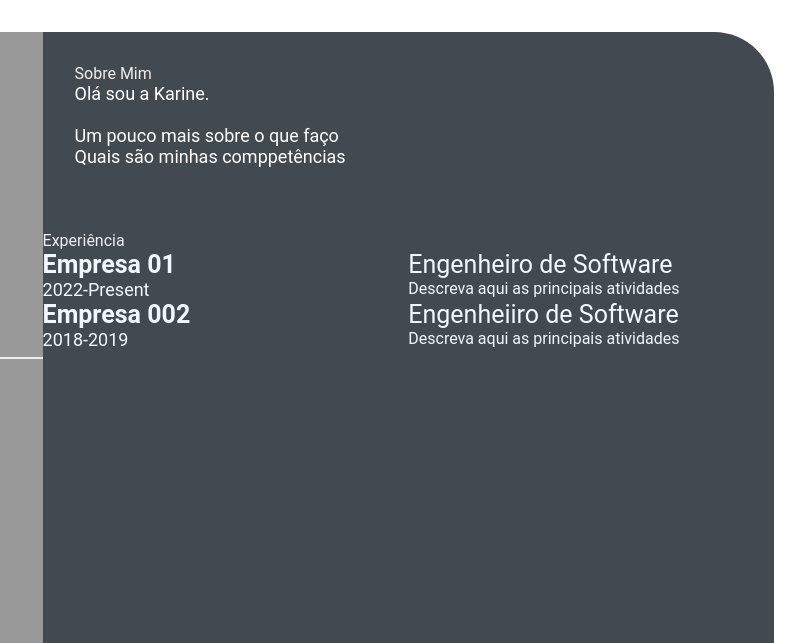
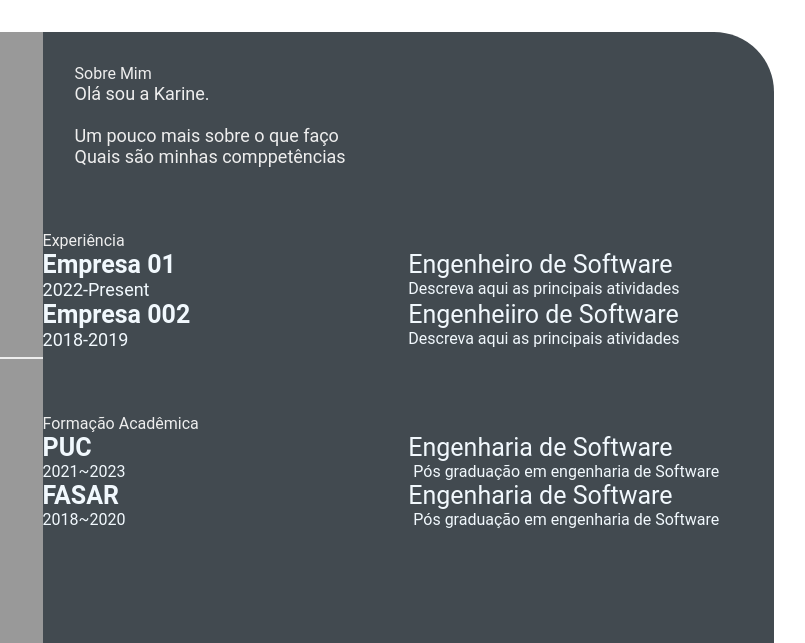
Before and after one commit to KarineRibeiroLima/KarineLima.github.io, a plain HTML site: page index.html in a window 1280 px wide. Shown: the top 643 px of the page, 378-1183 px from the left. Drawn offline with Linux system fonts and the light colour scheme.

Commit message:
feature: add index.html (#5)

```diff
--- a/index.html
+++ b/index.html
@@ -71,6 +71,31 @@
                         </div>
                     </div>
                 </section>
+                <section class="education gap">
+                    <div class="right-title">Formação Acadêmica</div>
+                    <div class="education-contents">
+                        <div class="education-left">
+                            <p class="education-school-name">PUC</p>
+                            <p class="education-time-period">2021~2023</p>
+                        </div>
+                        <div class="education-right">
+                            <p class="education-subject">Engenharia de Software</p>
+                            <p class="education-desc">
+                                Pós graduação em engenharia de Software
+                            </p>
+                        </div>
+                        <div class="education-left">
+                            <p class="education-school-name">FASAR</p>
+                            <p class="education-time-period">2018~2020</p>
+                        </div>
+                        <div class="education-right">
+                            <p class="education-subject">Engenharia de Software</p>
+                            <p class="education-desc">
+                                Pós graduação em engenharia de Software
+                            </p>
+                        </div>
+                    </div>
+                </section>
             </section>
     </main>
 </body>
--- a/style.css
+++ b/style.css
@@ -99,7 +99,7 @@
 }
 .about-me-contents {
     font-size: 18px;
-    color: white;
+    color: #eeeeee;
 }
 
 .experience-contents,
```
